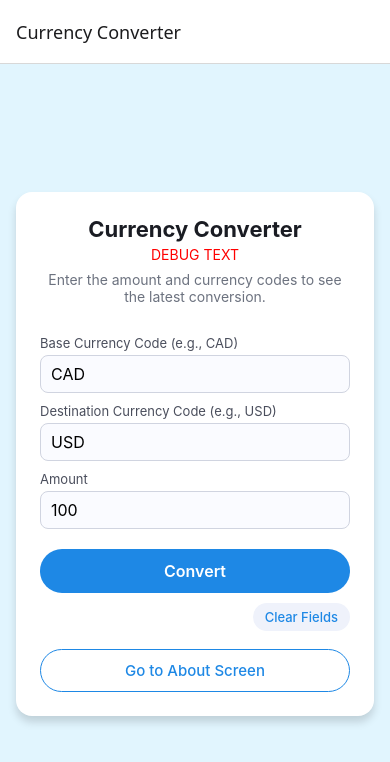
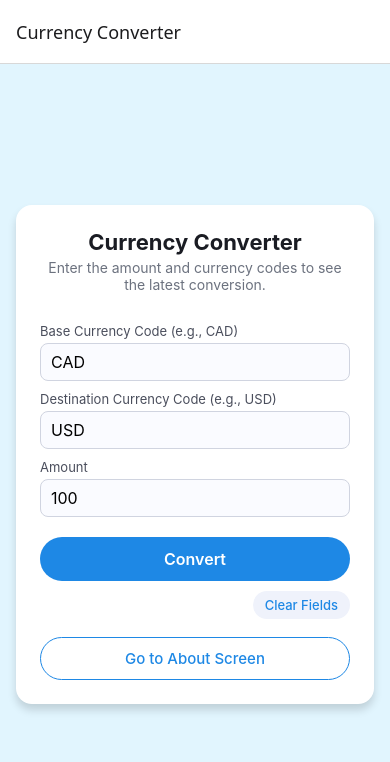
Before and after one commit to Shaheerios/101396295_COMP3074_Assignment2, a React Native app: screen / in a window 390 px wide. Shown: the top 762 px of the page. Built offline with nearby package versions, Linux system fonts and the light colour scheme.

Commit message:
chore: remove DEBUG TEXT after verifying correct App file

```diff
--- a/App.tsx
+++ b/App.tsx
@@ -266,11 +266,7 @@ function MainScreen({ navigation }: any) {
       >
         <View style={styles.card}>
           <Text style={styles.title}>Currency Converter</Text>
-          <Text
-          style={{ color: 'red', textAlign: 'center', marginBottom: 8 }}
-          >
-          DEBUG TEXT
-          </Text>
+
           <Text style={styles.subtitle}>
             Enter the amount and currency codes to see the latest conversion.
           </Text>
```
